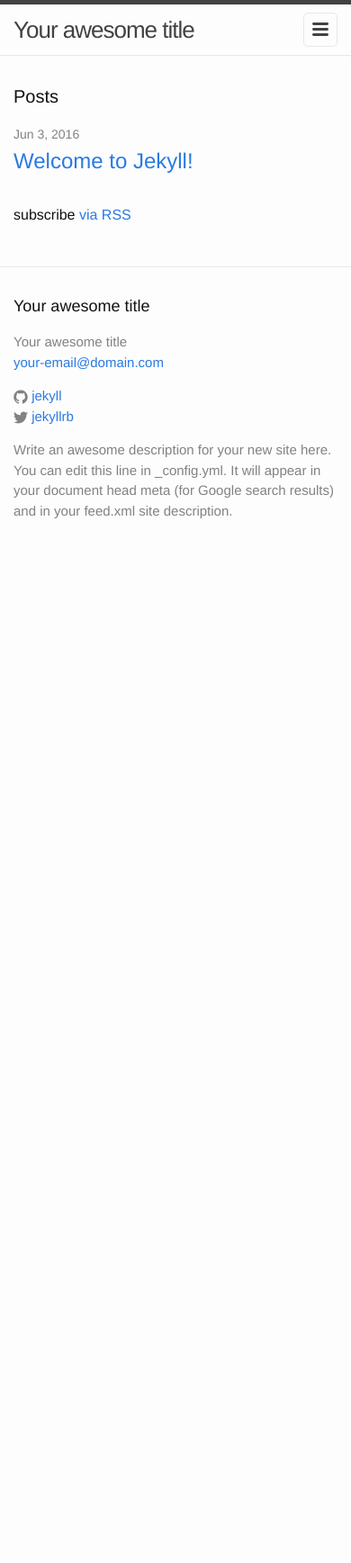
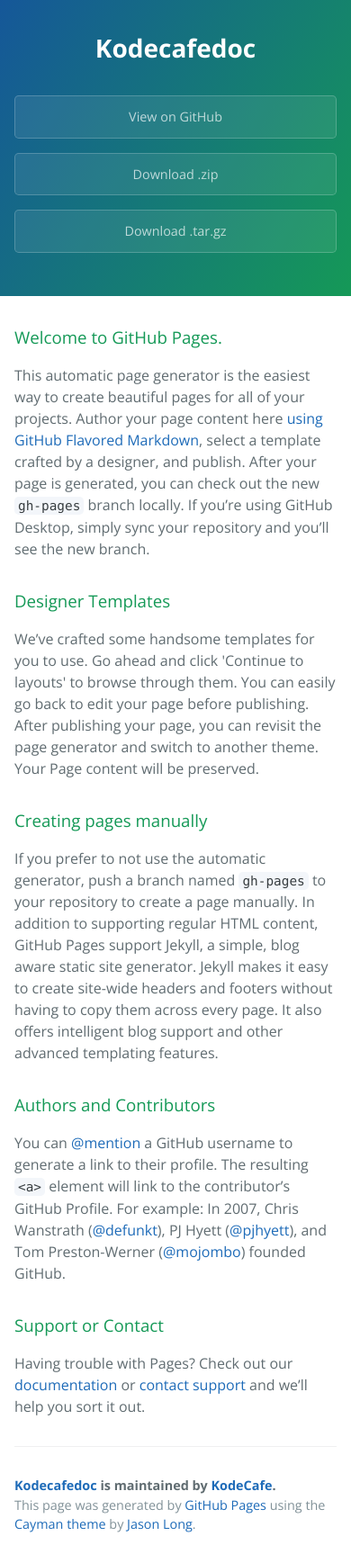
Before and after one commit to KodeCafe/KodeCafeDoc, a Jekyll site: the page index.html, which Jekyll copies as it is, in a window 390 px wide. Shown: the whole page at 90% size. Built offline with Jekyll 4.4.1, drawn with Linux system fonts in a browser that asks for light colours; before the commit the page ends 900 px from its top, so only the background shows below that.

Commit message:
Create gh-pages branch via GitHub

```diff
--- a/index.html
+++ b/index.html
@@ -1,23 +1,57 @@
----
-layout: default
----
+<!DOCTYPE html>
+<html lang="en-us">
+  <head>
+    <meta charset="UTF-8">
+    <title>Kodecafedoc by KodeCafe</title>
+    <meta name="viewport" content="width=device-width, initial-scale=1">
+    <link rel="stylesheet" type="text/css" href="stylesheets/normalize.css" media="screen">
+    <link href='https://fonts.googleapis.com/css?family=Open+Sans:400,700' rel='stylesheet' type='text/css'>
+    <link rel="stylesheet" type="text/css" href="stylesheets/stylesheet.css" media="screen">
+    <link rel="stylesheet" type="text/css" href="stylesheets/github-light.css" media="screen">
+  </head>
+  <body>
+    <section class="page-header">
+      <h1 class="project-name">Kodecafedoc</h1>
+      <h2 class="project-tagline"></h2>
+      <a href="https://github.com/KodeCafe/KodeCafeDoc" class="btn">View on GitHub</a>
+      <a href="https://github.com/KodeCafe/KodeCafeDoc/zipball/master" class="btn">Download .zip</a>
+      <a href="https://github.com/KodeCafe/KodeCafeDoc/tarball/master" class="btn">Download .tar.gz</a>
+    </section>
 
-<div class="home">
+    <section class="main-content">
+      <h3>
+<a id="welcome-to-github-pages" class="anchor" href="#welcome-to-github-pages" aria-hidden="true"><span aria-hidden="true" class="octicon octicon-link"></span></a>Welcome to GitHub Pages.</h3>
 
-  <h1 class="page-heading">Posts</h1>
+<p>This automatic page generator is the easiest way to create beautiful pages for all of your projects. Author your page content here <a href="https://guides.github.com/features/mastering-markdown/">using GitHub Flavored Markdown</a>, select a template crafted by a designer, and publish. After your page is generated, you can check out the new <code>gh-pages</code> branch locally. If you’re using GitHub Desktop, simply sync your repository and you’ll see the new branch.</p>
 
-  <ul class="post-list">
-    {% for post in site.posts %}
-      <li>
-        <span class="post-meta">{{ post.date | date: "%b %-d, %Y" }}</span>
+<h3>
+<a id="designer-templates" class="anchor" href="#designer-templates" aria-hidden="true"><span aria-hidden="true" class="octicon octicon-link"></span></a>Designer Templates</h3>
 
-        <h2>
-          <a class="post-link" href="{{ post.url | prepend: site.baseurl }}">{{ post.title }}</a>
-        </h2>
-      </li>
-    {% endfor %}
-  </ul>
+<p>We’ve crafted some handsome templates for you to use. Go ahead and click 'Continue to layouts' to browse through them. You can easily go back to edit your page before publishing. After publishing your page, you can revisit the page generator and switch to another theme. Your Page content will be preserved.</p>
 
-  <p class="rss-subscribe">subscribe <a href="{{ "/feed.xml" | prepend: site.baseurl }}">via RSS</a></p>
+<h3>
+<a id="creating-pages-manually" class="anchor" href="#creating-pages-manually" aria-hidden="true"><span aria-hidden="true" class="octicon octicon-link"></span></a>Creating pages manually</h3>
 
-</div>
+<p>If you prefer to not use the automatic generator, push a branch named <code>gh-pages</code> to your repository to create a page manually. In addition to supporting regular HTML content, GitHub Pages support Jekyll, a simple, blog aware static site generator. Jekyll makes it easy to create site-wide headers and footers without having to copy them across every page. It also offers intelligent blog support and other advanced templating features.</p>
+
+<h3>
+<a id="authors-and-contributors" class="anchor" href="#authors-and-contributors" aria-hidden="true"><span aria-hidden="true" class="octicon octicon-link"></span></a>Authors and Contributors</h3>
+
+<p>You can <a href="https://help.github.com/articles/basic-writing-and-formatting-syntax/#mentioning-users-and-teams" class="user-mention">@mention</a> a GitHub username to generate a link to their profile. The resulting <code>&lt;a&gt;</code> element will link to the contributor’s GitHub Profile. For example: In 2007, Chris Wanstrath (<a href="https://github.com/defunkt" class="user-mention">@defunkt</a>), PJ Hyett (<a href="https://github.com/pjhyett" class="user-mention">@pjhyett</a>), and Tom Preston-Werner (<a href="https://github.com/mojombo" class="user-mention">@mojombo</a>) founded GitHub.</p>
+
+<h3>
+<a id="support-or-contact" class="anchor" href="#support-or-contact" aria-hidden="true"><span aria-hidden="true" class="octicon octicon-link"></span></a>Support or Contact</h3>
+
+<p>Having trouble with Pages? Check out our <a href="https://help.github.com/pages">documentation</a> or <a href="https://github.com/contact">contact support</a> and we’ll help you sort it out.</p>
+
+      <footer class="site-footer">
+        <span class="site-footer-owner"><a href="https://github.com/KodeCafe/KodeCafeDoc">Kodecafedoc</a> is maintained by <a href="https://github.com/KodeCafe">KodeCafe</a>.</span>
+
+        <span class="site-footer-credits">This page was generated by <a href="https://pages.github.com">GitHub Pages</a> using the <a href="https://github.com/jasonlong/cayman-theme">Cayman theme</a> by <a href="https://twitter.com/jasonlong">Jason Long</a>.</span>
+      </footer>
+
+    </section>
+
+
+  </body>
+</html>
--- /dev/null
+++ b/stylesheets/github-light.css
@@ -0,0 +1,123 @@
+/*
+The MIT License (MIT)
+
+Copyright (c) 2015 GitHub, Inc.
+
+Permission is hereby granted, free of charge, to any person obtaining a copy
+of this software and associated documentation files (the "Software"), to deal
+in the Software without restriction, including without limitation the rights
+to use, copy, modify, merge, publish, distribute, sublicense, and/or sell
+copies of the Software, and to permit persons to whom the Software is
+furnished to do so, subject to the following conditions:
+
+The above copyright notice and this permission notice shall be included in all
+copies or substantial portions of the Software.
+
+THE SOFTWARE IS PROVIDED "AS IS", WITHOUT WARRANTY OF ANY KIND, EXPRESS OR
+IMPLIED, INCLUDING BUT NOT LIMITED TO THE WARRANTIES OF MERCHANTABILITY,
+FITNESS FOR A PARTICULAR PURPOSE AND NONINFRINGEMENT. IN NO EVENT SHALL THE
+AUTHORS OR COPYRIGHT HOLDERS BE LIABLE FOR ANY CLAIM, DAMAGES OR OTHER
+LIABILITY, WHETHER IN AN ACTION OF CONTRACT, TORT OR OTHERWISE, ARISING FROM,
+OUT OF OR IN CONNECTION WITH THE SOFTWARE OR THE USE OR OTHER DEALINGS IN THE
+SOFTWARE.
+
+*/
+
+.pl-c /* comment */ {
+  color: #969896;
+}
+
+.pl-c1      /* constant, markup.raw, meta.diff.header, meta.module-reference, meta.property-name, support, support.constant, support.variable, variable.other.constant */,
+.pl-s .pl-v /* string variable */ {
+  color: #0086b3;
+}
+
+.pl-e  /* entity */,
+.pl-en /* entity.name */ {
+  color: #795da3;
+}
+
+.pl-s .pl-s1 /* string source */,
+.pl-smi      /* storage.modifier.import, storage.modifier.package, storage.type.java, variable.other, variable.parameter.function */ {
+  color: #333;
+}
+
+.pl-ent /* entity.name.tag */ {
+  color: #63a35c;
+}
+
+.pl-k /* keyword, storage, storage.type */ {
+  color: #a71d5d;
+}
+
+.pl-pds              /* punctuation.definition.string, string.regexp.character-class */,
+.pl-s                /* string */,
+.pl-s .pl-pse .pl-s1 /* string punctuation.section.embedded source */,
+.pl-sr               /* string.regexp */,
+.pl-sr .pl-cce       /* string.regexp constant.character.escape */,
+.pl-sr .pl-sra       /* string.regexp string.regexp.arbitrary-repitition */,
+.pl-sr .pl-sre       /* string.regexp source.ruby.embedded */ {
+  color: #183691;
+}
+
+.pl-v /* variable */ {
+  color: #ed6a43;
+}
+
+.pl-id /* invalid.deprecated */ {
+  color: #b52a1d;
+}
+
+.pl-ii /* invalid.illegal */ {
+  background-color: #b52a1d;
+  color: #f8f8f8;
+}
+
+.pl-sr .pl-cce /* string.regexp constant.character.escape */ {
+  color: #63a35c;
+  font-weight: bold;
+}
+
+.pl-ml /* markup.list */ {
+  color: #693a17;
+}
+
+.pl-mh        /* markup.heading */,
+.pl-mh .pl-en /* markup.heading entity.name */,
+.pl-ms        /* meta.separator */ {
+  color: #1d3e81;
+  font-weight: bold;
+}
+
+.pl-mq /* markup.quote */ {
+  color: #008080;
+}
+
+.pl-mi /* markup.italic */ {
+  color: #333;
+  font-style: italic;
+}
+
+.pl-mb /* markup.bold */ {
+  color: #333;
+  font-weight: bold;
+}
+
+.pl-md /* markup.deleted, meta.diff.header.from-file */ {
+  background-color: #ffecec;
+  color: #bd2c00;
+}
+
+.pl-mi1 /* markup.inserted, meta.diff.header.to-file */ {
+  background-color: #eaffea;
+  color: #55a532;
+}
+
+.pl-mdr /* meta.diff.range */ {
+  color: #795da3;
+  font-weight: bold;
+}
+
+.pl-mo /* meta.output */ {
+  color: #1d3e81;
+}
--- /dev/null
+++ b/stylesheets/stylesheet.css
@@ -0,0 +1,245 @@
+* {
+  box-sizing: border-box; }
+
+body {
+  padding: 0;
+  margin: 0;
+  font-family: "Open Sans", "Helvetica Neue", Helvetica, Arial, sans-serif;
+  font-size: 16px;
+  line-height: 1.5;
+  color: #606c71; }
+
+a {
+  color: #1e6bb8;
+  text-decoration: none; }
+  a:hover {
+    text-decoration: underline; }
+
+.btn {
+  display: inline-block;
+  margin-bottom: 1rem;
+  color: rgba(255, 255, 255, 0.7);
+  background-color: rgba(255, 255, 255, 0.08);
+  border-color: rgba(255, 255, 255, 0.2);
+  border-style: solid;
+  border-width: 1px;
+  border-radius: 0.3rem;
+  transition: color 0.2s, background-color 0.2s, border-color 0.2s; }
+  .btn + .btn {
+    margin-left: 1rem; }
+
+.btn:hover {
+  color: rgba(255, 255, 255, 0.8);
+  text-decoration: none;
+  background-color: rgba(255, 255, 255, 0.2);
+  border-color: rgba(255, 255, 255, 0.3); }
+
+@media screen and (min-width: 64em) {
+  .btn {
+    padding: 0.75rem 1rem; } }
+
+@media screen and (min-width: 42em) and (max-width: 64em) {
+  .btn {
+    padding: 0.6rem 0.9rem;
+    font-size: 0.9rem; } }
+
+@media screen and (max-width: 42em) {
+  .btn {
+    display: block;
+    width: 100%;
+    padding: 0.75rem;
+    font-size: 0.9rem; }
+    .btn + .btn {
+      margin-top: 1rem;
+      margin-left: 0; } }
+
+.page-header {
+  color: #fff;
+  text-align: center;
+  background-color: #159957;
+  background-image: linear-gradient(120deg, #155799, #159957); }
+
+@media screen and (min-width: 64em) {
+  .page-header {
+    padding: 5rem 6rem; } }
+
+@media screen and (min-width: 42em) and (max-width: 64em) {
+  .page-header {
+    padding: 3rem 4rem; } }
+
+@media screen and (max-width: 42em) {
+  .page-header {
+    padding: 2rem 1rem; } }
+
+.project-name {
+  margin-top: 0;
+  margin-bottom: 0.1rem; }
+
+@media screen and (min-width: 64em) {
+  .project-name {
+    font-size: 3.25rem; } }
+
+@media screen and (min-width: 42em) and (max-width: 64em) {
+  .project-name {
+    font-size: 2.25rem; } }
+
+@media screen and (max-width: 42em) {
+  .project-name {
+    font-size: 1.75rem; } }
+
+.project-tagline {
+  margin-bottom: 2rem;
+  font-weight: normal;
+  opacity: 0.7; }
+
+@media screen and (min-width: 64em) {
+  .project-tagline {
+    font-size: 1.25rem; } }
+
+@media screen and (min-width: 42em) and (max-width: 64em) {
+  .project-tagline {
+    font-size: 1.15rem; } }
+
+@media screen and (max-width: 42em) {
+  .project-tagline {
+    font-size: 1rem; } }
+
+.main-content :first-child {
+  margin-top: 0; }
+.main-content img {
+  max-width: 100%; }
+.main-content h1, .main-content h2, .main-content h3, .main-content h4, .main-content h5, .main-content h6 {
+  margin-top: 2rem;
+  margin-bottom: 1rem;
+  font-weight: normal;
+  color: #159957; }
+.main-content p {
+  margin-bottom: 1em; }
+.main-content code {
+  padding: 2px 4px;
+  font-family: Consolas, "Liberation Mono", Menlo, Courier, monospace;
+  font-size: 0.9rem;
+  color: #383e41;
+  background-color: #f3f6fa;
+  border-radius: 0.3rem; }
+.main-content pre {
+  padding: 0.8rem;
+  margin-top: 0;
+  margin-bottom: 1rem;
+  font: 1rem Consolas, "Liberation Mono", Menlo, Courier, monospace;
+  color: #567482;
+  word-wrap: normal;
+  background-color: #f3f6fa;
+  border: solid 1px #dce6f0;
+  border-radius: 0.3rem; }
+  .main-content pre > code {
+    padding: 0;
+    margin: 0;
+    font-size: 0.9rem;
+    color: #567482;
+    word-break: normal;
+    white-space: pre;
+    background: transparent;
+    border: 0; }
+.main-content .highlight {
+  margin-bottom: 1rem; }
+  .main-content .highlight pre {
+    margin-bottom: 0;
+    word-break: normal; }
+.main-content .highlight pre, .main-content pre {
+  padding: 0.8rem;
+  overflow: auto;
+  font-size: 0.9rem;
+  line-height: 1.45;
+  border-radius: 0.3rem; }
+.main-content pre code, .main-content pre tt {
+  display: inline;
+  max-width: initial;
+  padding: 0;
+  margin: 0;
+  overflow: initial;
+  line-height: inherit;
+  word-wrap: normal;
+  background-color: transparent;
+  border: 0; }
+  .main-content pre code:before, .main-content pre code:after, .main-content pre tt:before, .main-content pre tt:after {
+    content: normal; }
+.main-content ul, .main-content ol {
+  margin-top: 0; }
+.main-content blockquote {
+  padding: 0 1rem;
+  margin-left: 0;
+  color: #819198;
+  border-left: 0.3rem solid #dce6f0; }
+  .main-content blockquote > :first-child {
+    margin-top: 0; }
+  .main-content blockquote > :last-child {
+    margin-bottom: 0; }
+.main-content table {
+  display: block;
+  width: 100%;
+  overflow: auto;
+  word-break: normal;
+  word-break: keep-all; }
+  .main-content table th {
+    font-weight: bold; }
+  .main-content table th, .main-content table td {
+    padding: 0.5rem 1rem;
+    border: 1px solid #e9ebec; }
+.main-content dl {
+  padding: 0; }
+  .main-content dl dt {
+    padding: 0;
+    margin-top: 1rem;
+    font-size: 1rem;
+    font-weight: bold; }
+  .main-content dl dd {
+    padding: 0;
+    margin-bottom: 1rem; }
+.main-content hr {
+  height: 2px;
+  padding: 0;
+  margin: 1rem 0;
+  background-color: #eff0f1;
+  border: 0; }
+
+@media screen and (min-width: 64em) {
+  .main-content {
+    max-width: 64rem;
+    padding: 2rem 6rem;
+    margin: 0 auto;
+    font-size: 1.1rem; } }
+
+@media screen and (min-width: 42em) and (max-width: 64em) {
+  .main-content {
+    padding: 2rem 4rem;
+    font-size: 1.1rem; } }
+
+@media screen and (max-width: 42em) {
+  .main-content {
+    padding: 2rem 1rem;
+    font-size: 1rem; } }
+
+.site-footer {
+  padding-top: 2rem;
+  margin-top: 2rem;
+  border-top: solid 1px #eff0f1; }
+
+.site-footer-owner {
+  display: block;
+  font-weight: bold; }
+
+.site-footer-credits {
+  color: #819198; }
+
+@media screen and (min-width: 64em) {
+  .site-footer {
+    font-size: 1rem; } }
+
+@media screen and (min-width: 42em) and (max-width: 64em) {
+  .site-footer {
+    font-size: 1rem; } }
+
+@media screen and (max-width: 42em) {
+  .site-footer {
+    font-size: 0.9rem; } }
```
Also changed, not shown: params.json (added, +6 -0 lines), stylesheets/normalize.css (added).
